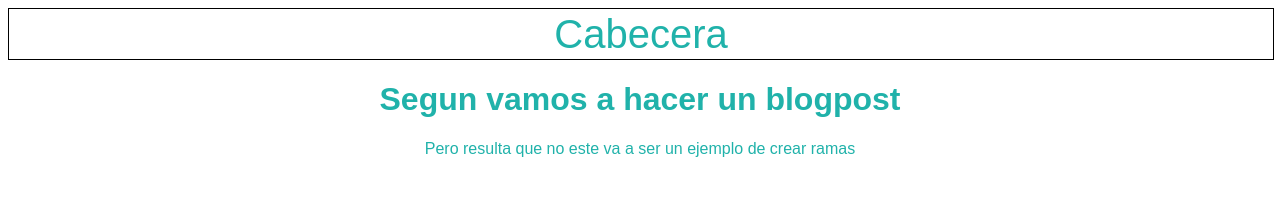
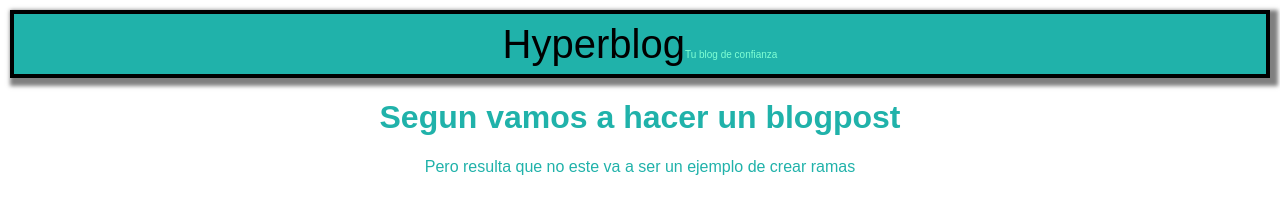
Before and after one commit to REDRO4D/hyperblog, a plain HTML site: page index.html in a window 1280 px wide. Drawn offline with Linux system fonts and the light colour scheme.

Commit message:
finalixada la cabecera

```diff
--- a/css/style.css
+++ b/css/style.css
@@ -2,17 +2,26 @@ body{
     text-align: center;
     font-family: Arial, Helvetica, sans-serif;
     color: lightseagreen;
+    margin: 0;
 }
 
 #cabecera{
     display: flex;
-    width: 100%;
-    height: 50px;
-    border: 1px solid black;
+    height: 60px;
+    border: 4px solid black;
     justify-content: center;
     align-items: center;
+    background-color: lightseagreen;
+    color: black;
+    margin: 10px;
+    box-shadow: 4px 4px 4px 4px rgba(0, 0, 0, 0.5);
 }
 
 #cabecera p{
     font-size: 40px;
 }
+
+#cabecera span{
+    font-size: 10px;
+    color: aquamarine;
+}
--- a/index.html
+++ b/index.html
@@ -8,7 +8,7 @@
 </head>
 <body>
     <div id="cabecera">
-        <p>Cabecera</p>
+        <p>Hyperblog<span>Tu blog de confianza</span></p>
     </div>
     <h1>Segun vamos a hacer un blogpost</h1>
     <p>Pero resulta que no este va a ser un ejemplo de crear ramas</p>
```
